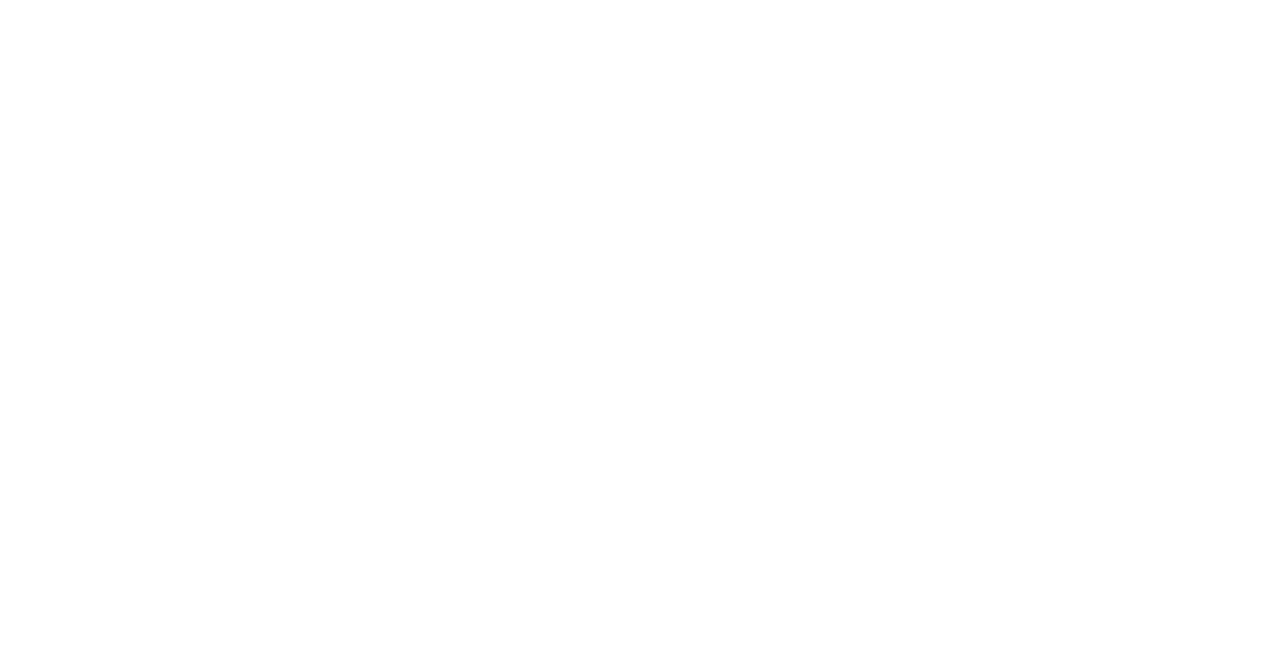
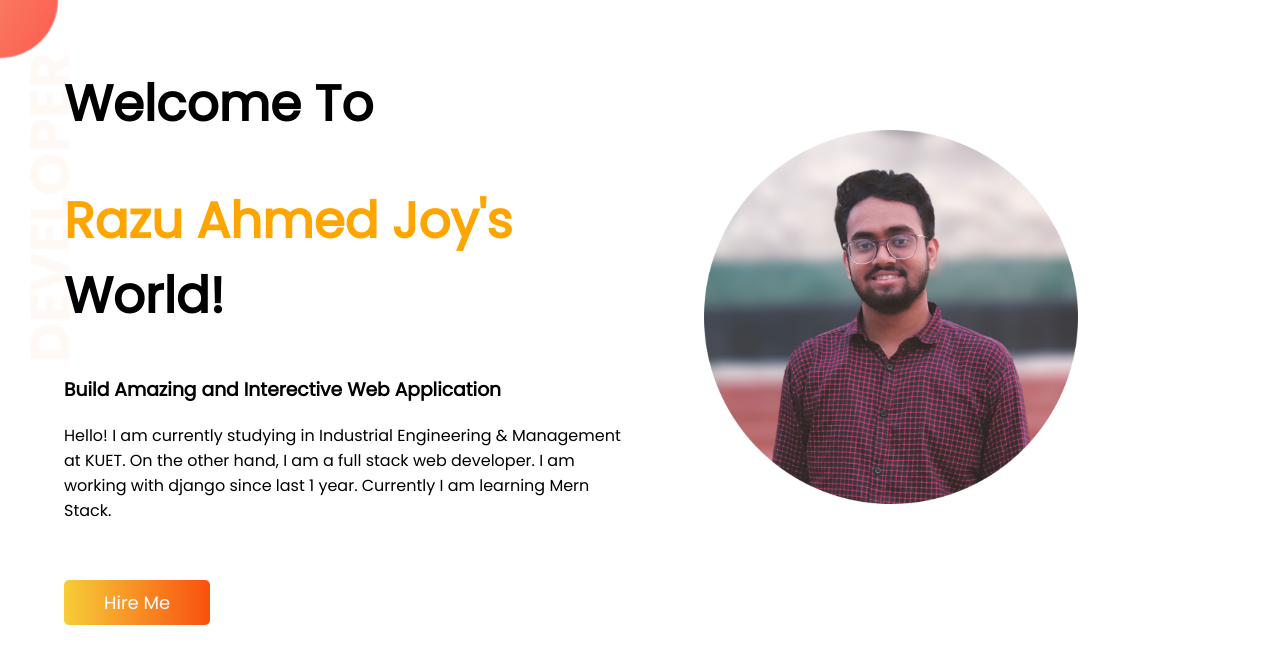
Before and after one commit to razuahmedjoy/developer-portfolio, a plain HTML site: page index.html in a window 1280 px wide. Drawn offline with Linux system fonts and the light colour scheme.

Commit message:
top banner added

```diff
--- a/index.html
+++ b/index.html
@@ -1,14 +1,35 @@
 <!DOCTYPE html>
 <html lang="en">
+
 <head>
     <meta charset="UTF-8">
     <meta http-equiv="X-UA-Compatible" content="IE=edge">
     <meta name="viewport" content="width=device-width, initial-scale=1.0">
     <title>Razu Ahmed Joy-Portfolio</title>
-
+    <link rel="preconnect" href="https://fonts.googleapis.com">
+    <link rel="preconnect" href="https://fonts.gstatic.com" crossorigin>
+    <link href="https://fonts.googleapis.com/css2?family=Poppins&display=swap" rel="stylesheet">
     <link rel="stylesheet" href="style.css">
 </head>
+
 <body>
+    <section class="top-banner">
+        <div class="half-width">
+            <h1>Welcome To</h1>
+            <h1><span class="orange-color">Razu Ahmed Joy's</span> World!</h1>
+            <h3>Build Amazing and Interective Web Application</h3>
+            <p>Hello! I am currently studying in Industrial Engineering & Management at KUET. On the other hand, I am a
+                full stack web developer. I am working with django since last 1 year. Currently I am learning Mern
+                Stack. </p>
+            <br><br>
+            <a href="#" class="link-btn" target="_blank">Hire Me</a>
+        </div>
+
+        <div class="half-width">
+            <img src="images/user.png" alt="razuahmedjoy">
+        </div>
+    </section>
 
 </body>
+
 </html>
--- a/style.css
+++ b/style.css
@@ -0,0 +1,45 @@
+
+body{
+    padding: 0;
+    margin: 0;
+    font-family: 'Poppins', sans-serif;
+}
+h1{
+    font-size: 50px;
+}
+.orange-color{
+    color: orange;
+}
+
+section{
+    padding: 2% 0;
+    display: flex;
+    align-items: center;
+}
+.half-width{
+    width:50%;
+    padding-left:5%;
+
+}
+.half-width img{
+    width:65%;
+}
+.link-btn{
+    margin-top: 20px;
+    text-decoration: none;
+    padding: 10px 40px;
+    background: linear-gradient(90deg,#f7cd38,#f9500f);
+    color: #fff;
+    border-radius: 5px;
+    font-size: 18px;
+    transition: all 0.4s ease;
+}
+.link-btn:hover{
+    background: linear-gradient(-90deg,#f7cd38,#f9500f);
+}
+
+.top-banner{
+    background-image: url(images/top-banner.png);
+    background-repeat: no-repeat;
+
+}
```
Also changed, not shown: images/top-banner.png (added), images/user.png (added).
